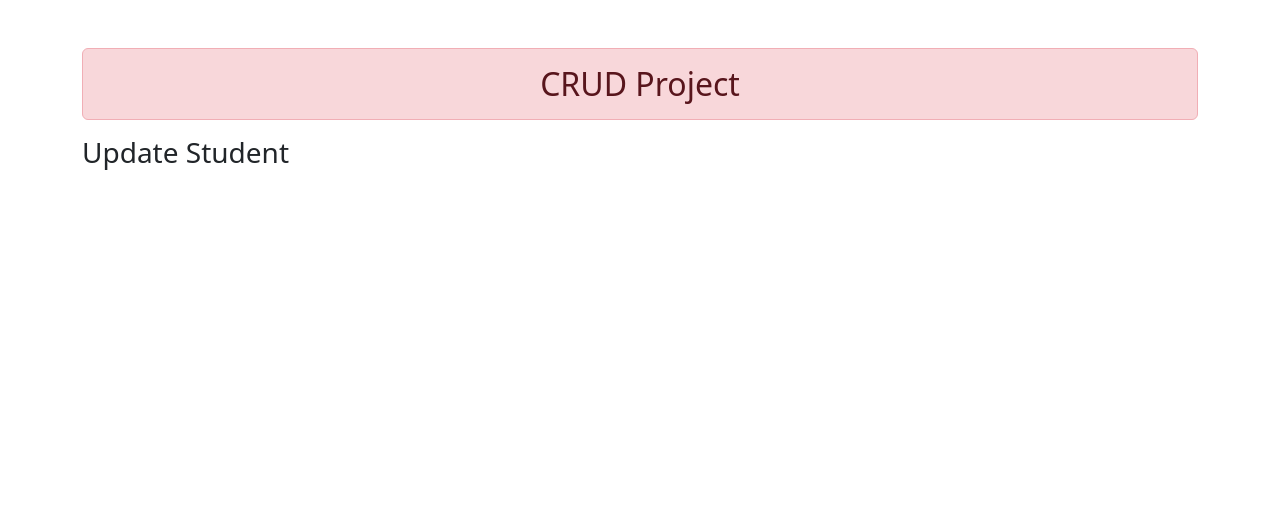
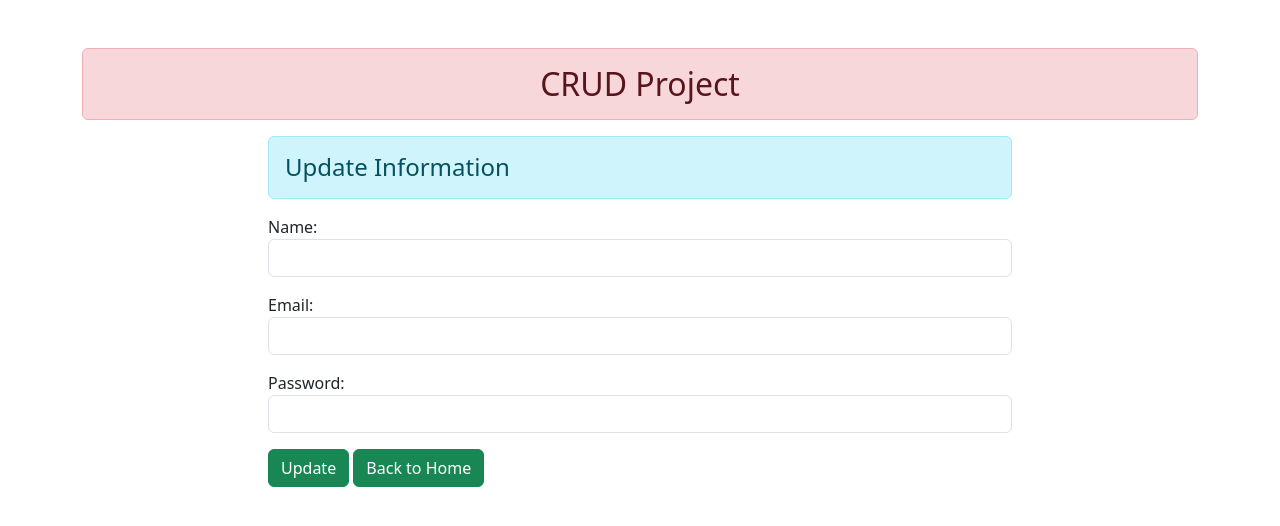
Before and after one commit to Sakaarr/CRUD-project-Django, a Django app: template sakar/sakarapp/templates/sakarapp/update.html in a window 1280 px wide. Shown: the top 526 px of the page. Run offline with Django 4.2, Linux system fonts and the light colour scheme; the template is opened without the code that fills it: values that come from a table or form of the project are taken from there, others are empty; some libraries are stand-ins or nearby versions.

Commit message:
Project Completed

```diff
--- a/sakar/sakarapp/templates/sakarapp/addandshow.html
+++ b/sakar/sakarapp/templates/sakarapp/addandshow.html
@@ -33,7 +33,7 @@
                         <td>{{infos.email}}</td>
                         <td>{{infos.password}}</td>
                         <td>
-                            <a href="" class="btn btn-warning btn-sm">Edit</a>
+                            <a href="{% url 'update' infos.id %}" class="btn btn-warning btn-sm">Edit</a>
                             <form action="{% url 'delete' infos.id %}" method="POST" class="d-inline">
                                 {% csrf_token %}
                                 <input type="submit" class="btn btn-danger "value="Delete">
--- a/sakar/sakarapp/templates/sakarapp/update.html
+++ b/sakar/sakarapp/templates/sakarapp/update.html
@@ -1,5 +1,16 @@
 {% extends "sakarapp/base.html" %}
 {% block content %}
-<h3>Update Student</h3>
+<div class="raw">
+    <div class="col-sm-8 offset-2">
+        <h4 class="alert alert-info">Update Information</h4>
+        <form action="" method="post">
+            {% csrf_token %}
+            {{forms.as_p}}
+            <input type="submit" class="btn btn-success" value="Update">
+            <a href="{% url 'addandshow' %}" class="btn btn-success">Back to Home</a>
+        </form>
+
+    </div>
+</div>
 
 {% endblock content %}
--- a/sakar/sakarapp/urls.py
+++ b/sakar/sakarapp/urls.py
@@ -2,5 +2,6 @@ from django.urls import path
 from . import views
 urlpatterns = [
     path('',views.add_show, name='addandshow'),
-    path('delete/<int:id>', views.delete_data, name='delete')
+    path('delete/<int:id>', views.delete_data, name='delete'),
+    path('<int:id>/' , views.update_data , name= 'update')
 ]
```
Also changed, not shown: sakar/sakarapp/views.py (+13 -0 lines), sakar/db.sqlite3.
